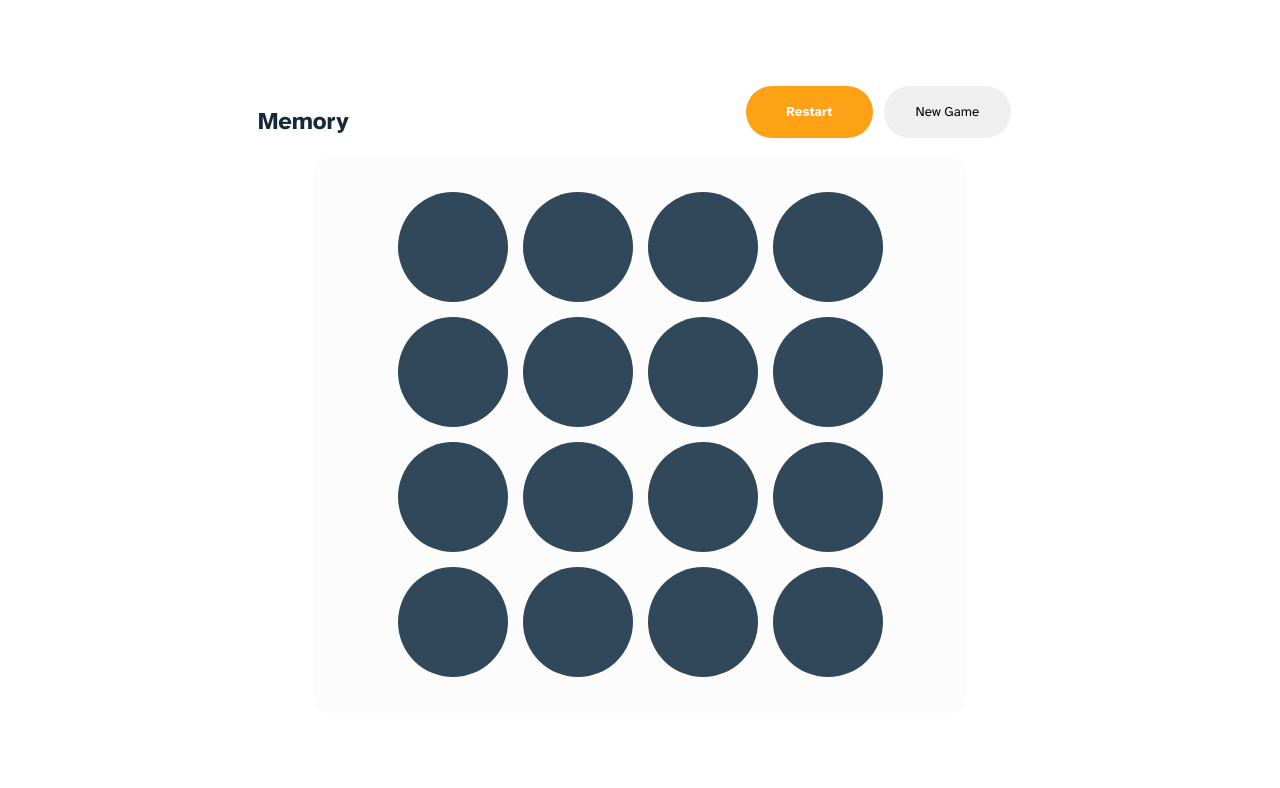
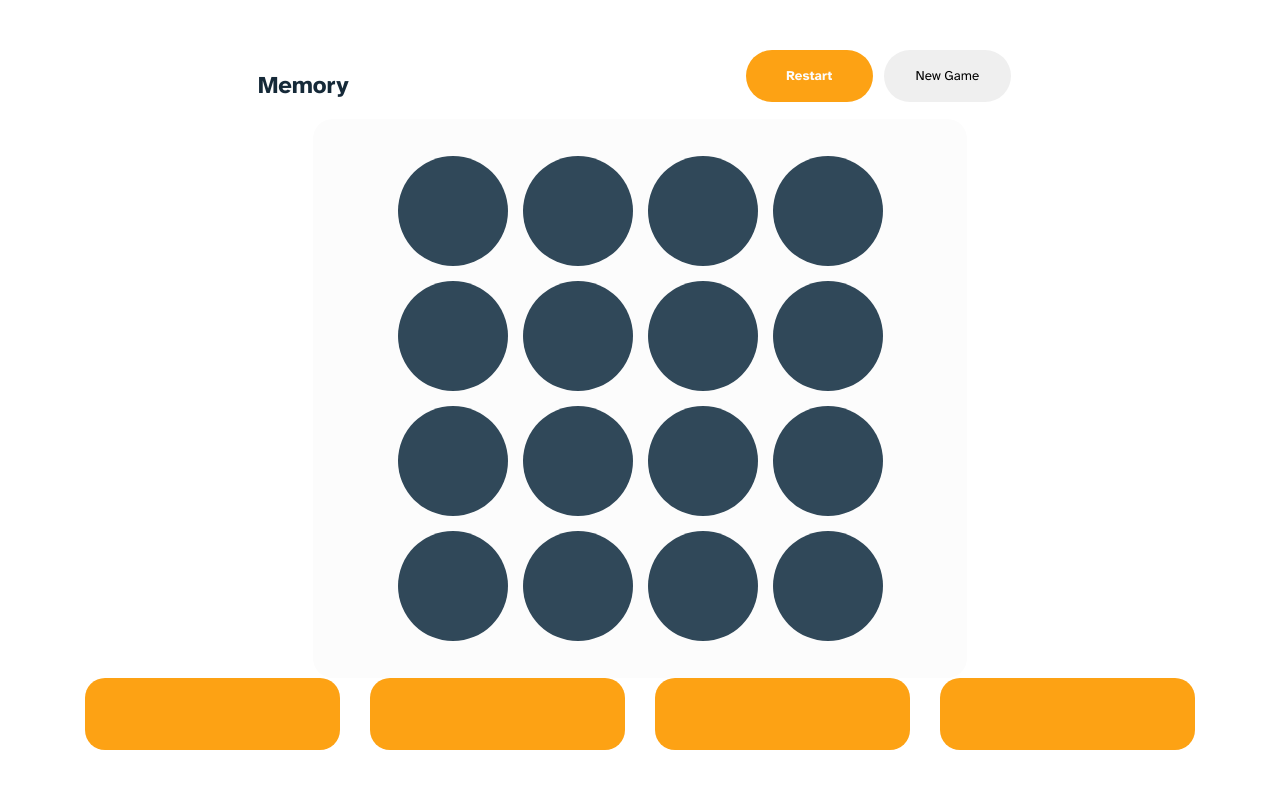
Before and after one commit to Davitvashakmadze/memory-game, a React (Create React App) app: page / in a window 1280 px wide. Both pictures are taken after a click on the button "Start Game". Shown: the top 788 px of the page. Built offline with nearby package versions, Linux system fonts and the light colour scheme; a web font is replaced by a local one.

Commit message:
feat: add player components and style

```diff
--- a/src/home.scss
+++ b/src/home.scss
@@ -164,3 +164,20 @@ body {
     border-radius: 50%;
   }
 }
+
+.player-wrapper {
+  width: 100%;
+  display: grid;
+  grid-template-columns: repeat(4, 1fr);
+  grid-gap: 30px;
+  .player {
+    border-radius: 20px;
+    width: 255px;
+    height: 72px;
+    background: rgba(223, 231, 236, 1);
+  }
+  .active-player{
+    background: rgba(253, 162, 20, 1);
+
+  }
+}
--- a/src/pages/Gaming.jsx
+++ b/src/pages/Gaming.jsx
@@ -18,6 +18,13 @@ const Gaming = () => {
             ))}
           </div>
         </div>
+        <div className="players-wrapper">
+          <div className="player-wrapper">
+          {[...Array(4)].map((_, index) => (
+              <div key={index} className="player active-player"></div>
+            ))}
+          </div>
+        </div>
       </div>
     </div>
   );
```
